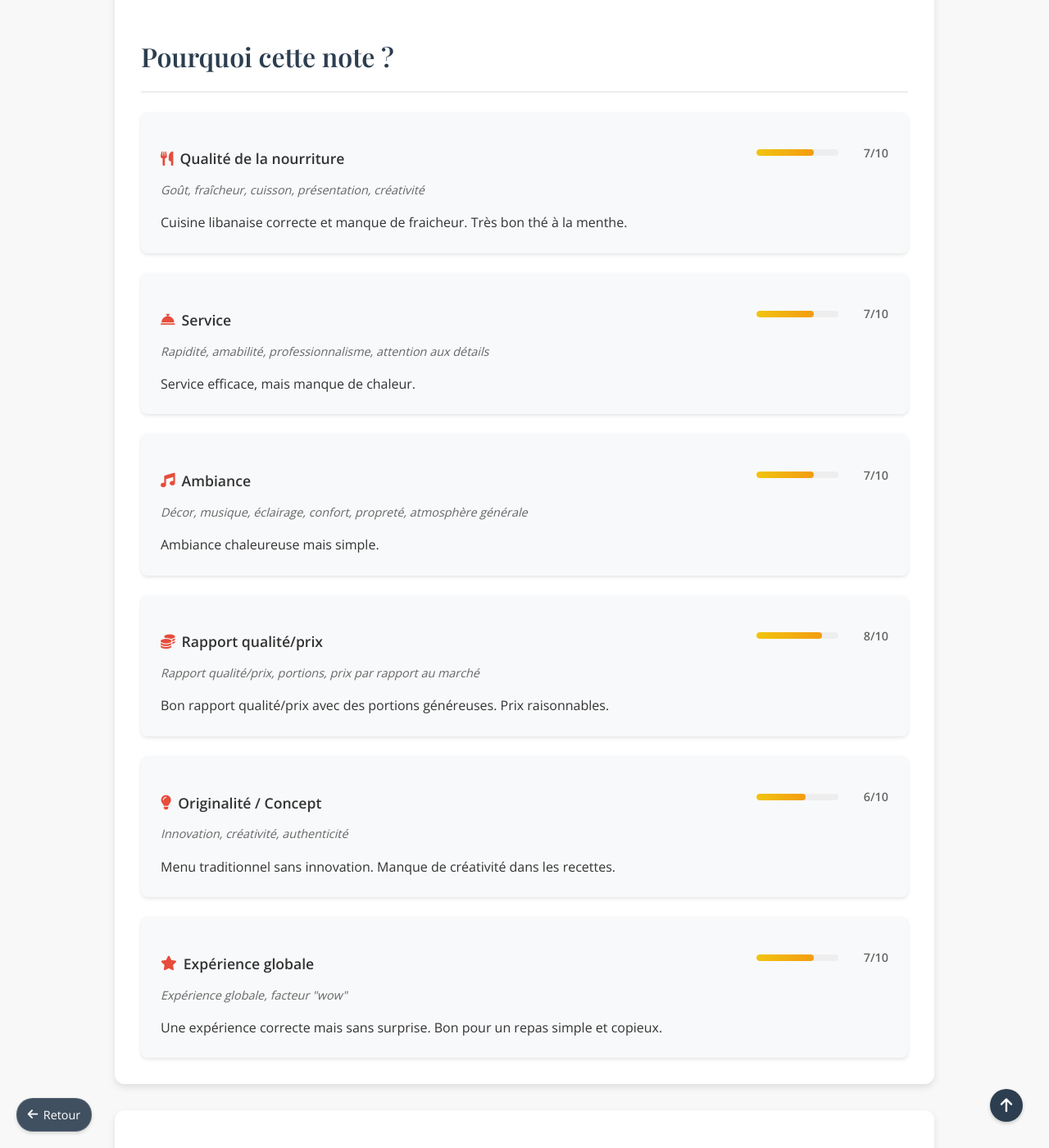
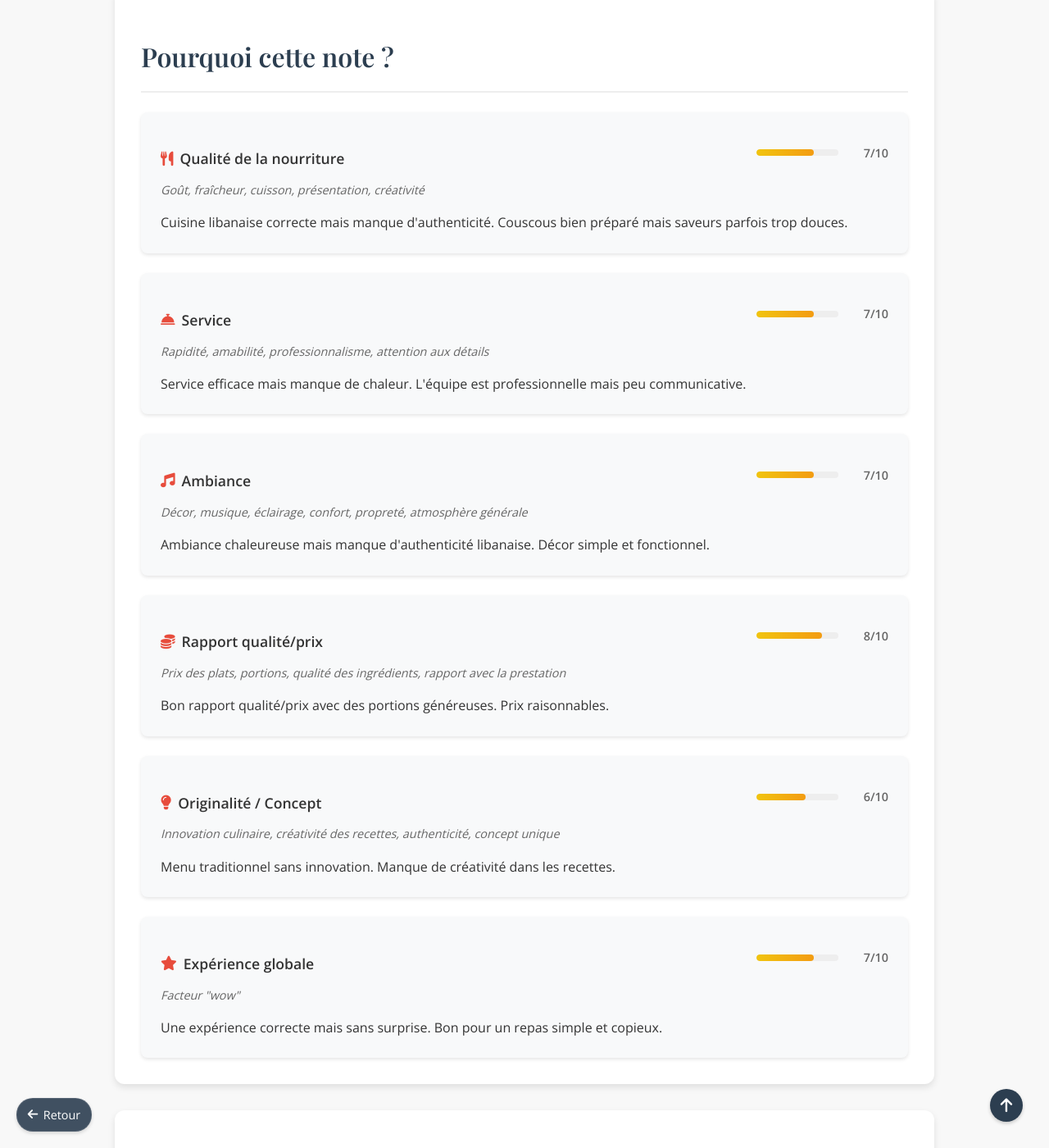
Before and after one commit to Natael21/blog-culinaire, a Jekyll site: the page built from _posts/2023-07-29-baladi.markdown, in a window 1280 px wide and 1400 px high, scrolled down 1810 px. Shown: the whole window at 82% size. Built offline with Jekyll 4.4.1, drawn with Linux system fonts in a browser that asks for light colours; a script that is not in the unit is left out; comment, search, counter and statistics services are not loaded.

Commit message:
baladi ?

```diff
--- a/_posts/2023-07-29-baladi.markdown
+++ b/_posts/2023-07-29-baladi.markdown
@@ -14,40 +14,35 @@
   - image: "/images/Baladi.jpeg"
   - image: "/images/Baladi Nicolas.jpg"
   - image: "/images/Baladi Nataël.jpg"
-
 ratings:
   food:
     score: 7
-    criteria: 'Goût, fraîcheur, cuisson, présentation, créativité'
-    comment: "Cuisine libanaise correcte et manque de fraicheur. Très bon thé à la menthe."
+    criteria: "Goût, fraîcheur, cuisson, présentation, créativité"
+    comment: "Cuisine libanaise correcte mais manque d'authenticité. Couscous bien préparé mais saveurs parfois trop douces."
   service:
     score: 7
-    criteria: 'Rapidité, amabilité, professionnalisme, attention aux détails'
-    comment: "Service efficace, mais manque de chaleur."
+    criteria: "Rapidité, amabilité, professionnalisme, attention aux détails"
+    comment: "Service efficace mais manque de chaleur. L'équipe est professionnelle mais peu communicative."
   ambiance:
     score: 7
-    criteria: 'Décor, musique, éclairage, confort, propreté, atmosphère générale'
-    comment: "Ambiance chaleureuse mais simple."
+    criteria: "Décor, musique, éclairage, confort, propreté, atmosphère générale"
+    comment: "Ambiance chaleureuse mais manque d'authenticité libanaise. Décor simple et fonctionnel."
   value:
     score: 8
-    criteria: 'Rapport qualité/prix, portions, prix par rapport au marché'
     comment: "Bon rapport qualité/prix avec des portions généreuses. Prix raisonnables."
   originality:
     score: 6
-    criteria: 'Innovation, créativité, authenticité'
     comment: "Menu traditionnel sans innovation. Manque de créativité dans les recettes."
   overall:
     score: 7
-    criteria: 'Expérience globale, facteur "wow"'
+    criteria: "Facteur \"wow\""
     comment: "Une expérience correcte mais sans surprise. Bon pour un repas simple et copieux."
 ---
 
-
-
-<strong>Nataël</strong> :
+**Nataël** :
 
 Après avoir goûté à de la nourriture iranienne, on a décidé de continuer sur notre lancée et d'en essayer un nouveau. Leur thé à la menthe est complètement incroyable et je le recommande fortement ! J'ai choisi le couscous aux légumes qui était copieux et savoureux. Les épices étaient bien dosées et les légumes parfaitement cuits.
 
-<strong>Nicolas</strong> :
+**Nicolas** :
 
 J'ai opté pour un plat de couscous royal qui était excellent ! Le couscous était parfaitement cuit, la viande était tendre et bien assaisonnée, et les légumes étaient frais. Le thé à la menthe était délicieux et le service était rapide. L'ambiance était très agréable et le personnel était très accueillant. C'est un excellent endroit pour découvrir la cuisine libano-marocaine !
```
Also changed, not shown: other parts of _posts/2023-07-29-baladi.markdown (+1 -1 lines).
